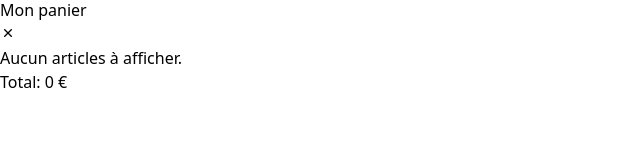
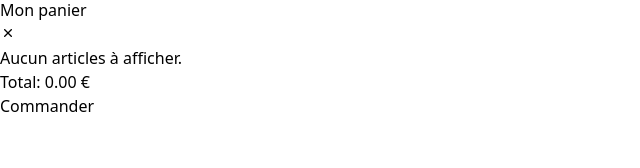
Before and after one commit to baptistejouin/simple-eshop-vuejs, a Vue app: page /account in a window 1280 px wide. Both pictures are taken after a click on the element 8 px from the left and 59 px from the top of the page. Shown: the part 122-290 px from the top of the page, without its empty margins (0-640 px from the left). Built offline with nearby package versions, Linux system fonts and the light colour scheme.

Commit message:
Fix: round total cart price.

```diff
--- a/src/components/Sidebar/CartSidebar.vue
+++ b/src/components/Sidebar/CartSidebar.vue
@@ -15,7 +15,10 @@
 							<ProductSidebar v-for="product in getCart" :key="product.id" :product="product" />
 						</template>
 					</div>
-					<div class="pt-8 px-8 border-t border-neutral-700">Total: {{ getCartTotal.price }} €</div>
+					<div class="flex justify-between items-center pt-8 px-8 border-t border-neutral-700">
+						<div>Total: {{ getCartTotal.price.toFixed(2) }} €</div>
+						<button class="bg-neutral-700 rounded-lg px-4 py-2">Commander</button>
+					</div>
 				</aside>
 			</Transition>
 			<Transition name="bg-transition" enter-active-class="opacity-0" leave-active-class="opacity-0">
```
